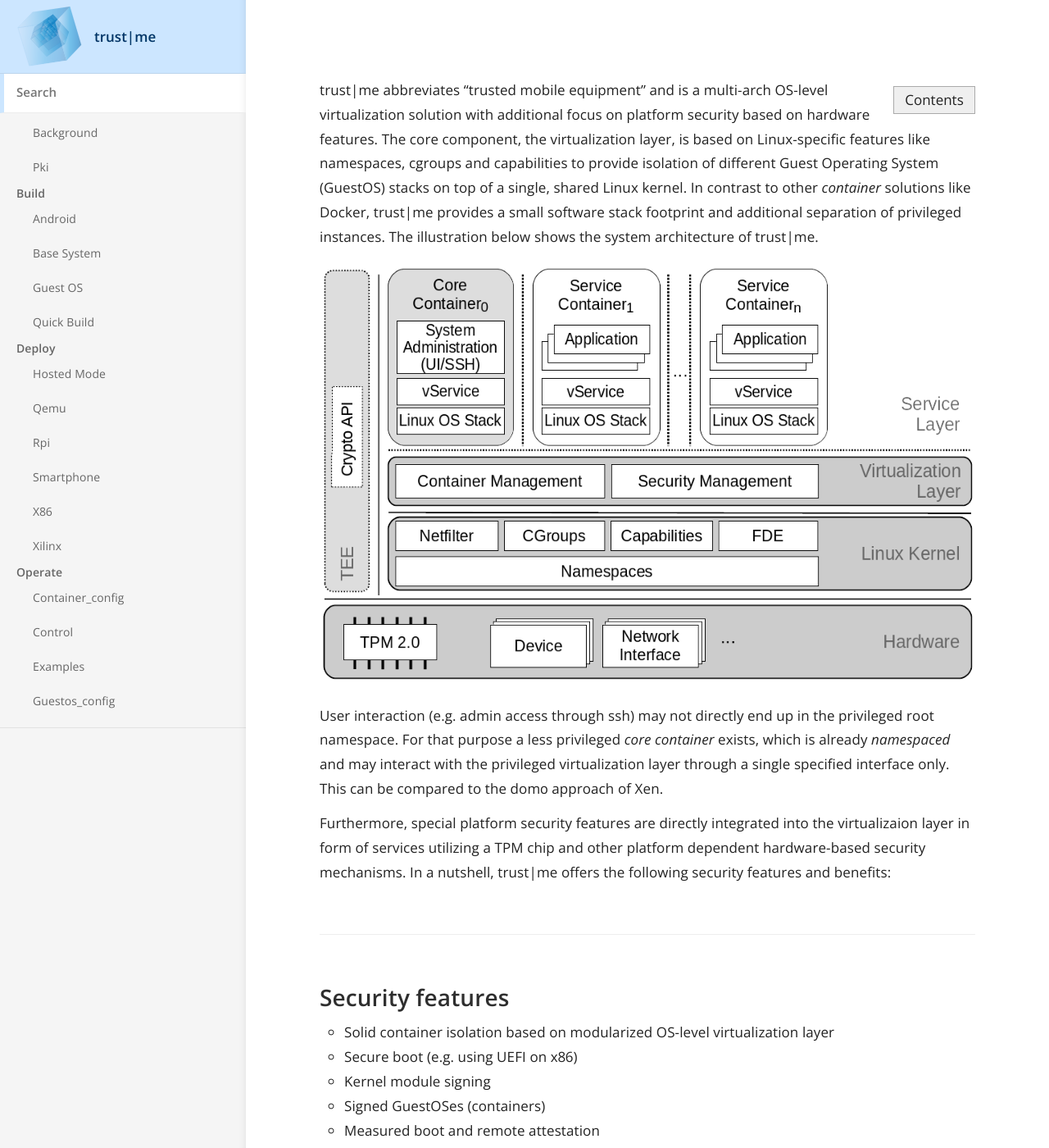
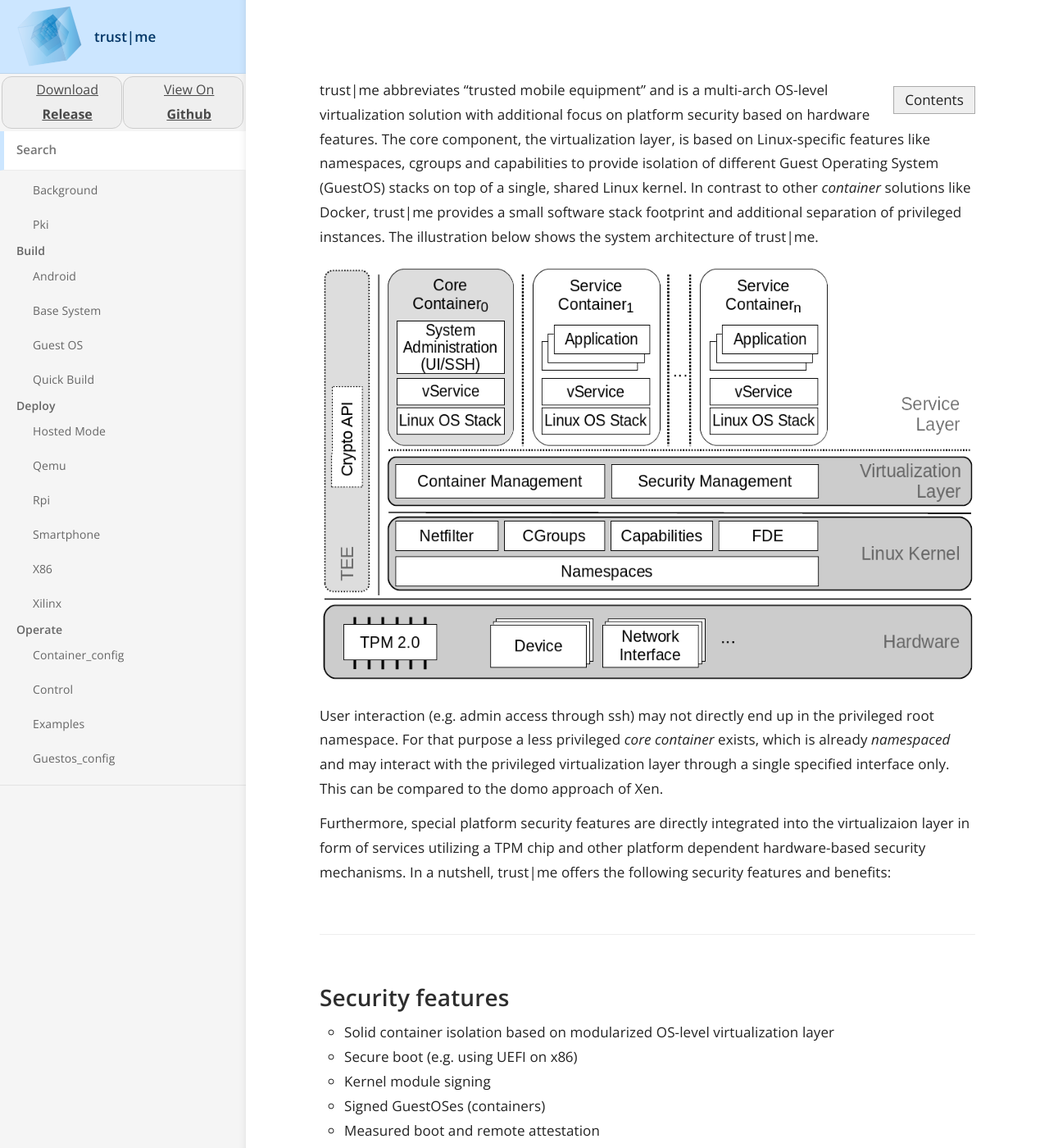
Before and after one commit to trustm3/trustm3.github.io, a Jekyll site: the page built from index.md, in a window 1280 px wide and 1400 px high. Shown: the whole window at 82% size. Built offline with Jekyll 4.4.1, drawn with Linux system fonts in a browser that asks for light colours.

Commit message:
Add repo buttons

```diff
--- a/_layouts/default.html
+++ b/_layouts/default.html
@@ -31,7 +31,7 @@
                 <span>{% if page.category %}{{ page.category }}{% else %}{{ site.title }}{% endif %}</span>
 				<button type="button" class="open-nav" id="open-nav"></button>
 			</h1>
-
+              <button class="download"><a href="{{site.githuborg}}/{{site.repository}}/releases/tag/{{site.release_tag}}">Download <strong>Release</strong></a></button><button class="download"><a href="{{site.githuborg}}/">View On <strong>Github</strong></a></button>
 			<form action="{{ site.baseurl }}/search/" method="get">
 				<input type="text" name="q" id="search-input" placeholder="Search" autofocus>
 				<input type="submit" value="Search" style="display: none;">
--- a/_sass/_layout.scss
+++ b/_sass/_layout.scss
@@ -155,6 +155,28 @@ $nav-image: $baseurl + "/img/menu.svg";
 			box-shadow: inset -10px 0 10px -10px rgba(0, 0, 0, 0.1);
 		}
 	}
+
+    .download{
+       list-style-type: none !important;
+       padding-left: 20px;
+       border: 0.1em solid #cccccc;
+       width: 147px;
+       font-size: 16px;
+       box-sizing: border-box;
+       border-radius: 12px;
+       margin: 0.2em 0 0.2em 0.1em;
+       text-decoration: none;
+       font-weight: 300;
+       color: #000000;
+       text-align: center;
+       transition: all 0.15s;
+
+
+        display: none;
+	@media (min-width: $mobile-break) and (min-height: $vertical-break) {
+        display: inline;
+        }
+    }
 }
 
 .content {
```
